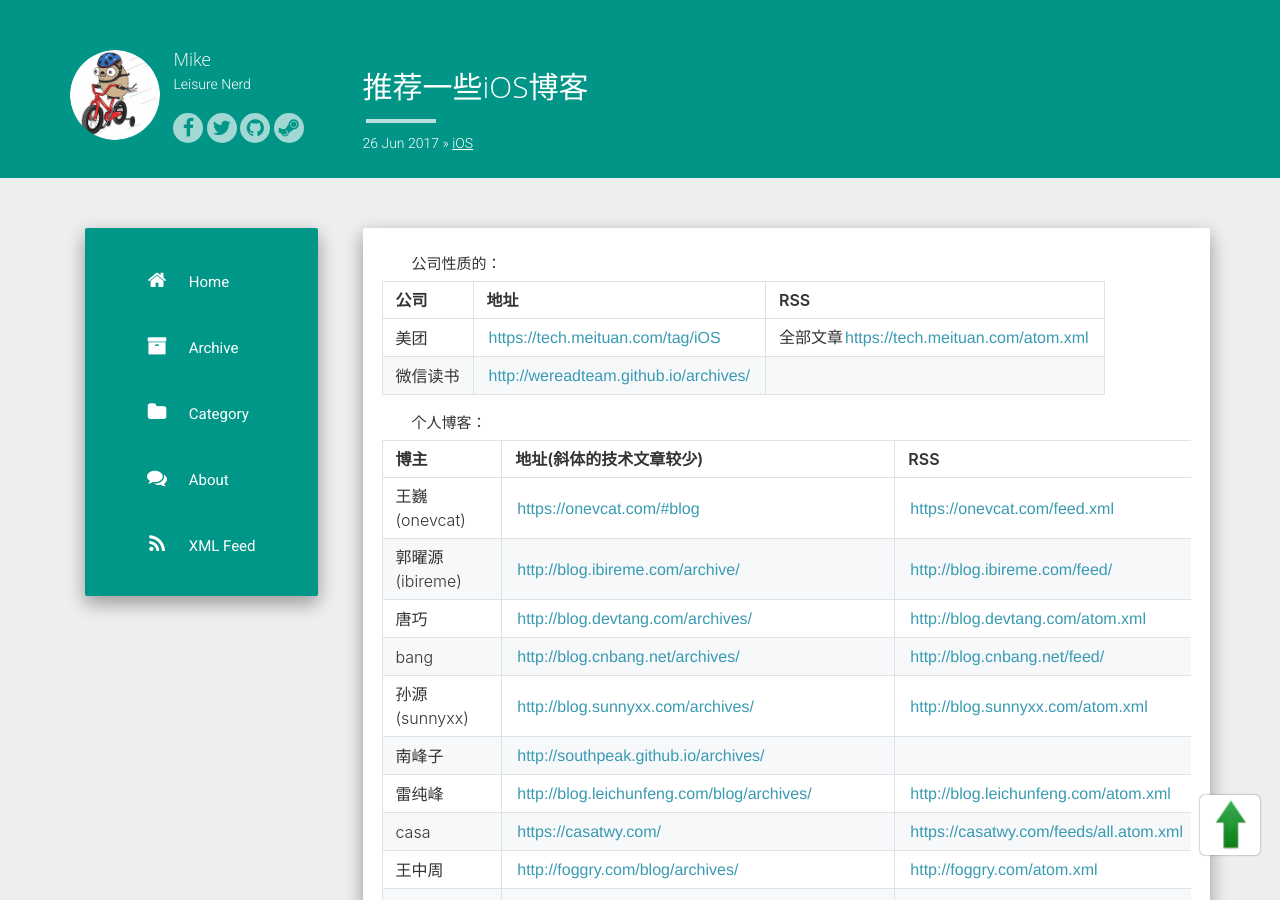
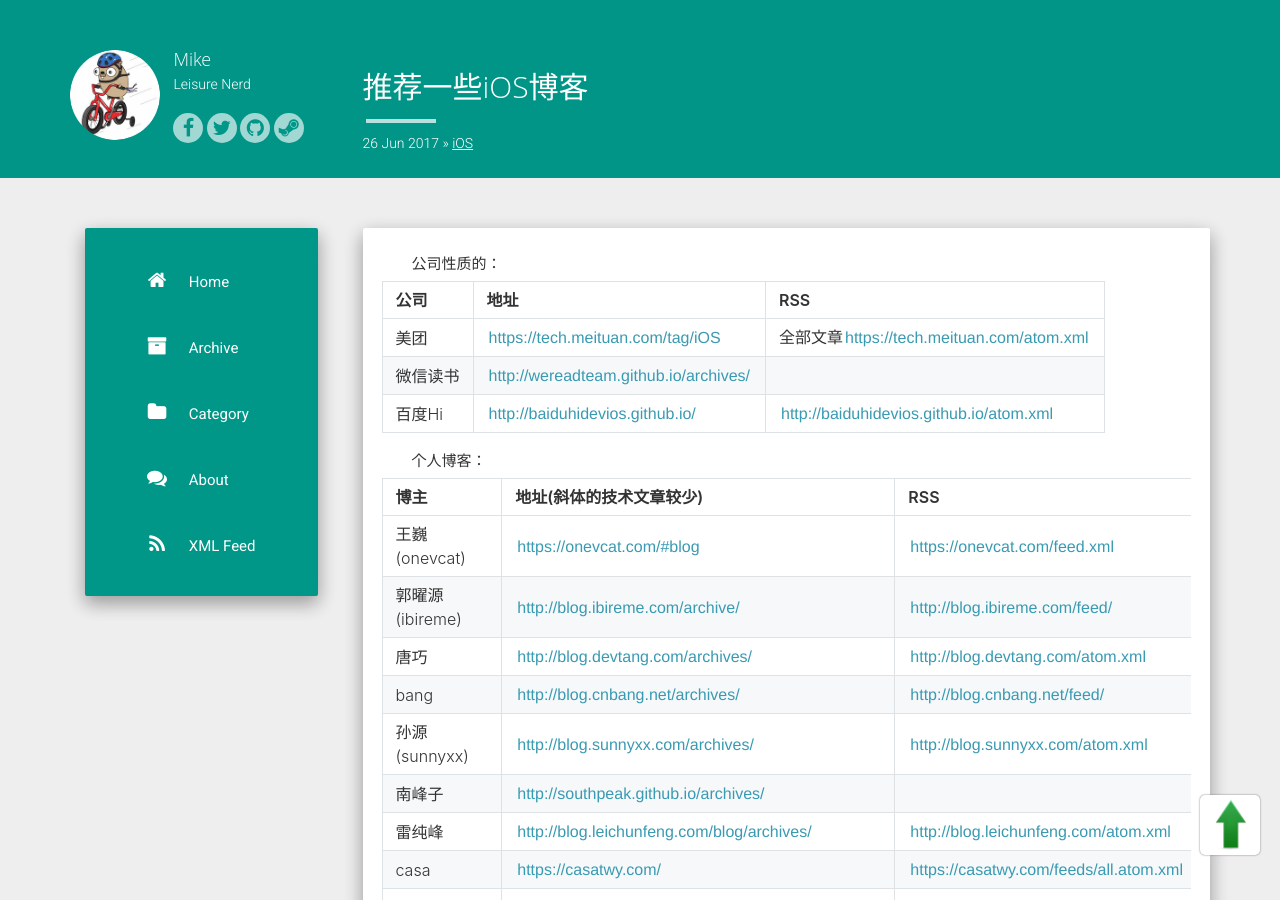
Before and after one commit to mikezone/mikezone.github.io, a Jekyll site: the page built from _posts/2017-06-26-推荐一些iOS博客.md, in a window 1280 px wide and 900 px high. Built offline with Jekyll 4.4.1, drawn with Linux system fonts in a browser that asks for light colours; nearby versions of some CDN libraries; comment, search, counter and statistics services are not loaded.

Commit message:
no message

```diff
--- a/_posts/2017-06-26-推荐一些iOS博客.md
+++ b/_posts/2017-06-26-推荐一些iOS博客.md
@@ -11,6 +11,7 @@
 | ----- | ----- | ----- |
 | 美团 | [https://tech.meituan.com/tag/iOS](https://tech.meituan.com/tag/iOS) | 全部文章[https://tech.meituan.com/atom.xml](https://tech.meituan.com/atom.xml) |
 | 微信读书 | [http://wereadteam.github.io/archives/](http://wereadteam.github.io/archives/) |
+| 百度Hi | [http://baiduhidevios.github.io/](http://baiduhidevios.github.io/) | [http://baiduhidevios.github.io/atom.xml](http://baiduhidevios.github.io/atom.xml) |
 
 <!--
 <table>
```
